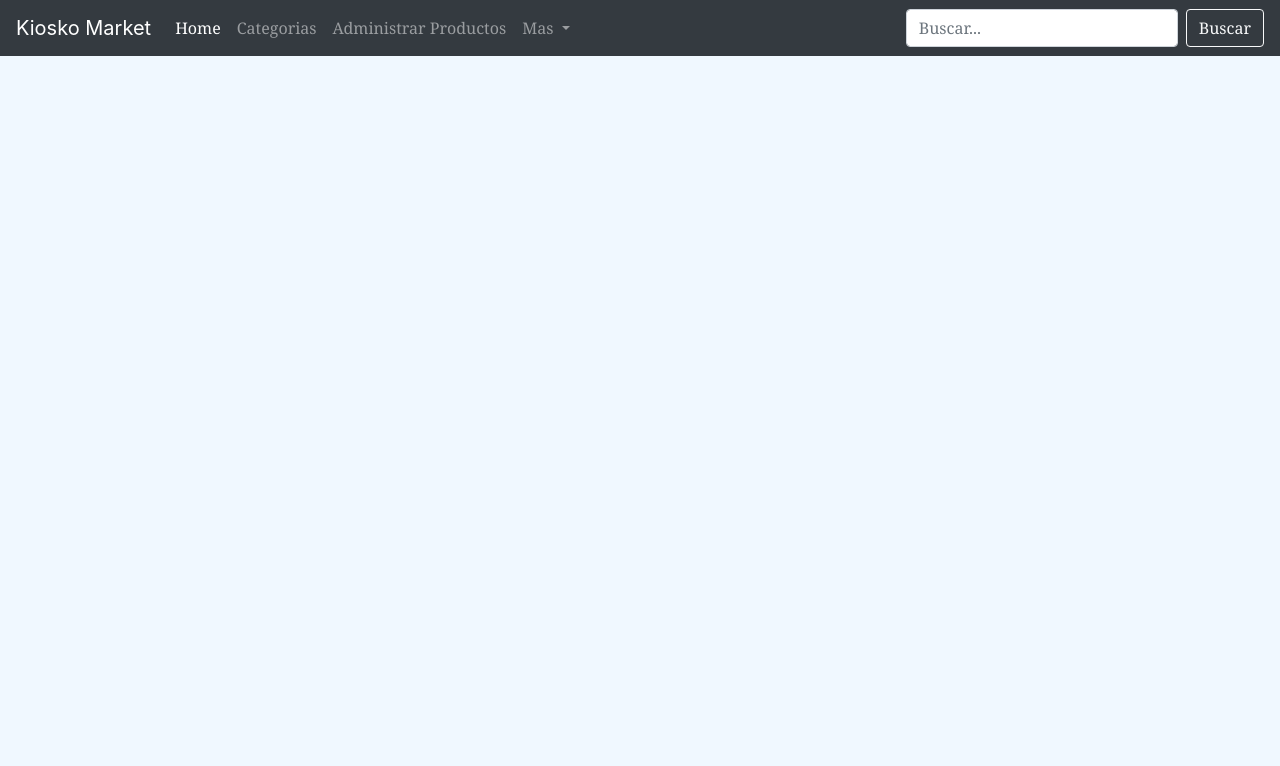
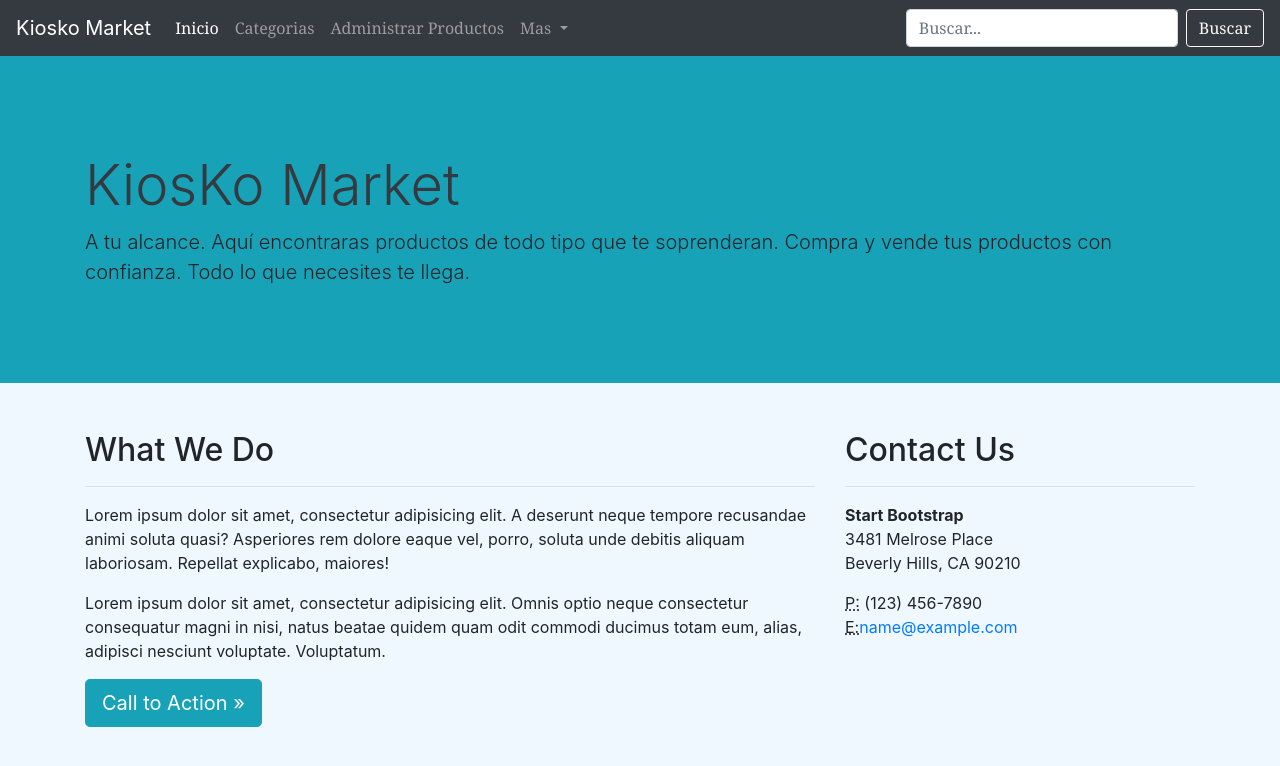
Before and after one commit to jhondeiby310/kiosko-market-front, an Angular app: page / in a window 1280 px wide. Shown: the top 766 px of the page. Built offline with nearby package versions, Linux system fonts and the light colour scheme.

Commit message:
cambios categorias

```diff
--- a/src/app/categorias/categorias.component.html
+++ b/src/app/categorias/categorias.component.html
@@ -2,10 +2,10 @@
     <div class="container h-100">
         <div class="row h-100 align-items-center">
             <div class="col-lg-12">
-                <h1 class="display-4 text-dark mt-5 mb-2">KiosKo Market</h1>
-                <p class="lead mb-5 text-dark-50">Lorem ipsum dolor sit amet, consectetur adipisicing elit. Non
-                    possimus ab labore provident mollitia. Id assumenda voluptate earum corporis facere quibusdam
-                    quisquam iste ipsa cumque unde nisi, totam quas ipsam.</p>
+                <h1 class="display-4 text-dark mt-5 mb-2">Categorías</h1>
+                <p class="lead mb-5 text-dark-50"> Para que compres con mas facilidad,
+                    tenemos la categoría que buscas.
+                </p>
             </div>
         </div>
     </div>
@@ -13,44 +13,13 @@
 
 <div class="container">
     <div class="row">
-        <div class="col-md-8 mb-5">
-            <h2>What We Do</h2>
-            <hr>
-            <p>Lorem ipsum dolor sit amet, consectetur adipisicing elit. A deserunt neque tempore recusandae animi
-                soluta quasi? Asperiores rem dolore eaque vel, porro, soluta unde debitis aliquam laboriosam. Repellat
-                explicabo, maiores!</p>
-            <p>Lorem ipsum dolor sit amet, consectetur adipisicing elit. Omnis optio neque consectetur consequatur magni
-                in nisi, natus beatae quidem quam odit commodi ducimus totam eum, alias, adipisci nesciunt voluptate.
-                Voluptatum.</p>
-            <a class="btn btn-info btn-lg" href="#">Call to Action &raquo;</a>
-        </div>
-        <div class="col-md-4 mb-5">
-            <h2>Contact Us</h2>
-            <hr>
-            <address>
-                <strong>Start Bootstrap</strong>
-                <br>3481 Melrose Place
-                <br>Beverly Hills, CA 90210
-                <br>
-            </address>
-            <address>
-                <abbr title="Phone">P:</abbr>
-                (123) 456-7890
-                <br>
-                <abbr title="Email">E:</abbr>
-                <a href="mailto:#">name@example.com</a>
-            </address>
-        </div>
-    </div>
-
-    <div class="row">
         <div *ngFor="let categoria of categorias" class="card" style="width: 18rem;">
             <div class="card h-100">
                 <img src="{{categoria.image}}" class="card-img-top"
                     alt="...">
                 <div class="card-body">
                     <h4 class="card-title">{{categoria.nombre}}</h4>
-                    <p class="card-text">Hola esta es una descripcion</p>
+                    <p class="card-text">{{categoria.descripcion}}</p>
                 </div>
                 <div class="card-footer">
                     <a href="#" class="btn btn-info" [routerLink]="['/productos', categoria.id]">Ver productos</a>
@@ -58,4 +27,3 @@
             </div>
         </div>
     </div>
-</div>
--- a/src/app/home/home.component.html
+++ b/src/app/home/home.component.html
@@ -1,4 +1,45 @@
-<section class="principal">
-    <h1>Objectos que te pueden interesar</h1>
-    <p>En este sitio puede realizar sus compras y ventas</p>
-</section>
+<header class="bg-info py-5 mb-5">
+    <div class="container h-100">
+        <div class="row h-100 align-items-center">
+            <div class="col-lg-12">
+                <h1 class="display-4 text-dark mt-5 mb-2">KiosKo Market</h1>
+                <p class="lead mb-5 text-dark-50">A tu alcance. Aquí encontraras productos
+                    de todo tipo que te soprenderan. Compra y vende tus productos con confianza.
+                Todo lo que necesites te llega.</p>
+            </div>
+        </div>
+    </div>
+</header>
+
+<div class="container">
+    <div class="row">
+        <div class="col-md-8 mb-5">
+            <h2>What We Do</h2>
+            <hr>
+            <p>Lorem ipsum dolor sit amet, consectetur adipisicing elit. A deserunt neque tempore recusandae animi
+                soluta quasi? Asperiores rem dolore eaque vel, porro, soluta unde debitis aliquam laboriosam. Repellat
+                explicabo, maiores!</p>
+            <p>Lorem ipsum dolor sit amet, consectetur adipisicing elit. Omnis optio neque consectetur consequatur magni
+                in nisi, natus beatae quidem quam odit commodi ducimus totam eum, alias, adipisci nesciunt voluptate.
+                Voluptatum.</p>
+            <a class="btn btn-info btn-lg" href="#">Call to Action &raquo;</a>
+        </div>
+        <div class="col-md-4 mb-5">
+            <h2>Contact Us</h2>
+            <hr>
+            <address>
+                <strong>Start Bootstrap</strong>
+                <br>3481 Melrose Place
+                <br>Beverly Hills, CA 90210
+                <br>
+            </address>
+            <address>
+                <abbr title="Phone">P:</abbr>
+                (123) 456-7890
+                <br>
+                <abbr title="Email">E:</abbr>
+                <a href="mailto:#">name@example.com</a>
+            </address>
+        </div>
+    </div>
+</div>
--- a/src/app/navbar/navbar.component.html
+++ b/src/app/navbar/navbar.component.html
@@ -7,7 +7,7 @@
   <div class="collapse navbar-collapse" id="navbarSupportedContent">
     <ul class="navbar-nav mr-auto">
       <li class="nav-item active">
-        <a class="nav-link" routerLink="">Home <span class="sr-only">(current)</span></a>
+        <a class="nav-link" routerLink="">Inicio <span class="sr-only">(current)</span></a>
       </li>
       <li class="nav-item">
         <a class="nav-link" routerLink="/categorias">Categorias</a>
```
